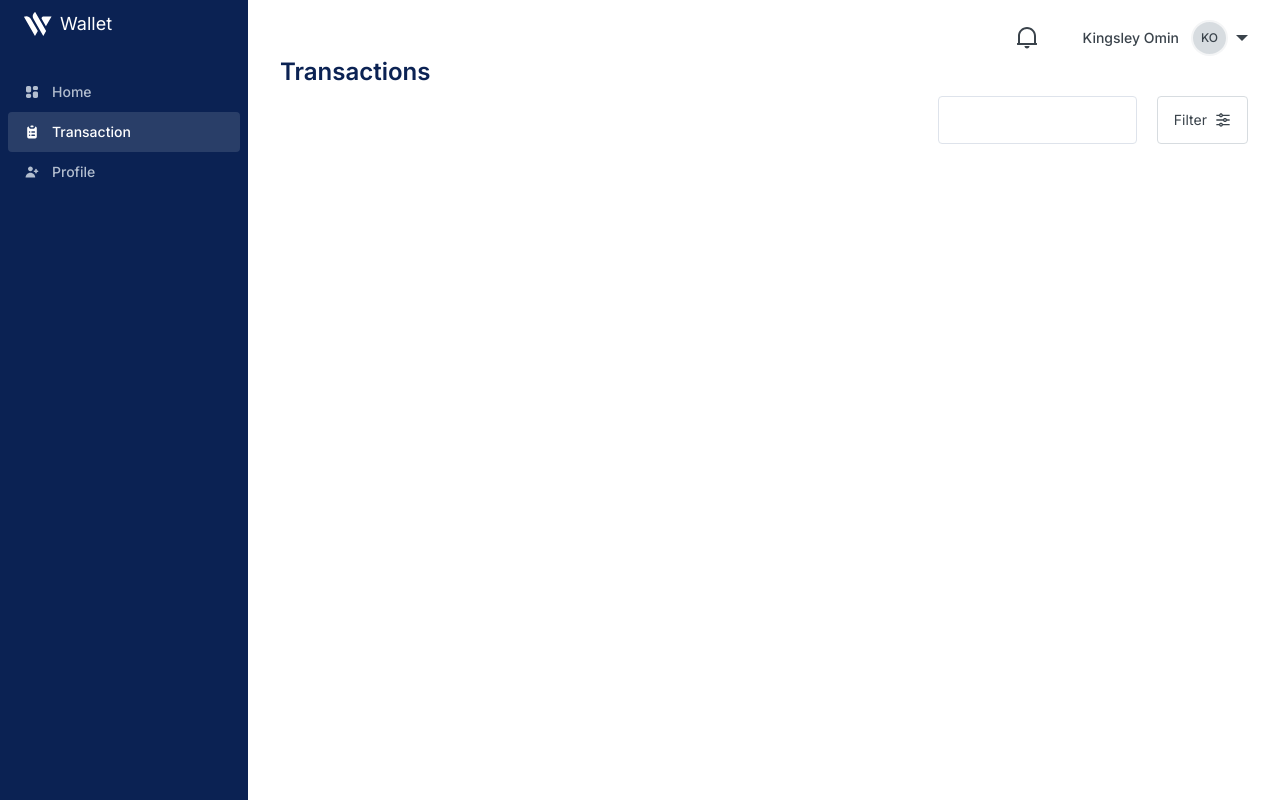
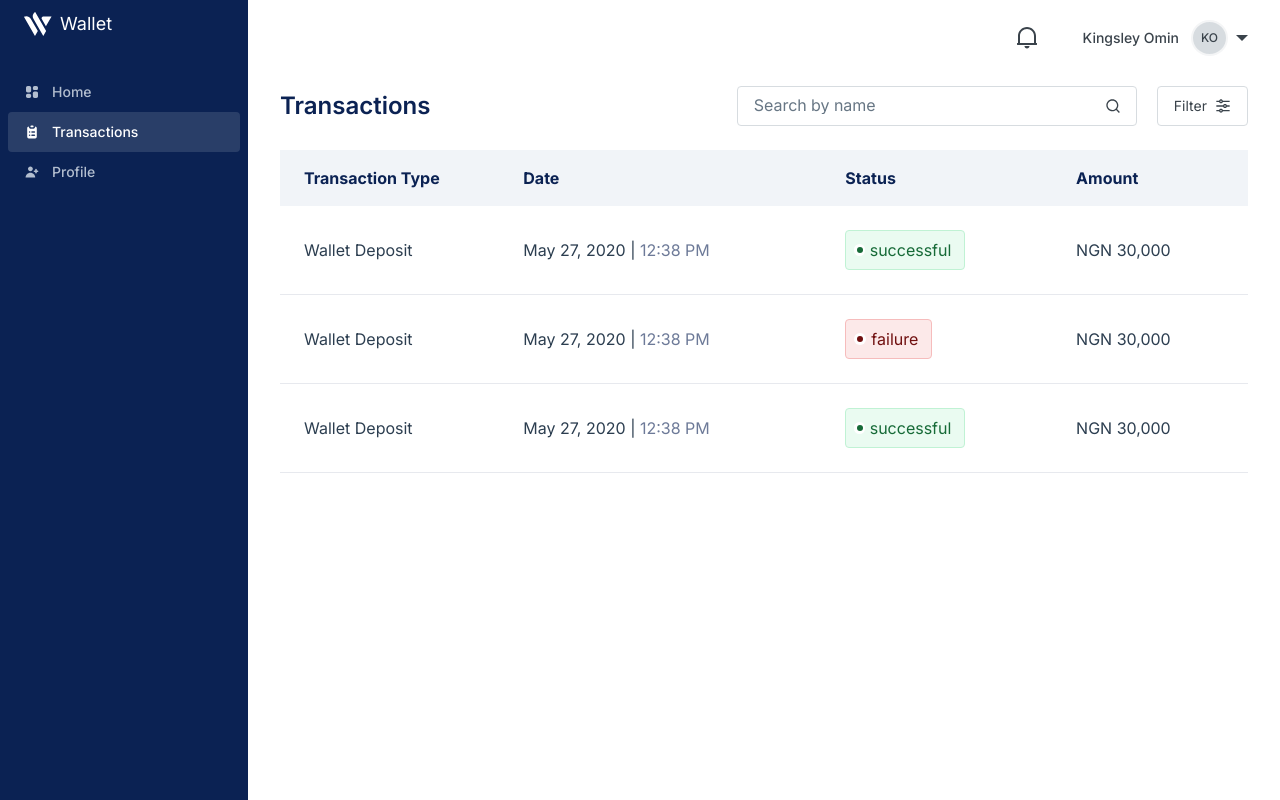
Before and after one commit to Ssalma/wallet_app, a Vue app: page /dashboard/transactions in a window 1280 px wide. Built offline with nearby package versions, Linux system fonts and the light colour scheme.

Commit message:
Kwabena: adding transactions page

```diff
--- a/src/components/pincomponent/PinComponent.vue
+++ b/src/components/pincomponent/PinComponent.vue
@@ -104,7 +104,7 @@ export default {
   max-width: 264px;
   display: grid;
   grid-template-columns: repeat(4, 1fr);
-  gap: 54px;
+  gap: 24px;
   padding: 20px;
   input {
     @include inputTypography();
--- a/src/components/sidebar/SideBar.vue
+++ b/src/components/sidebar/SideBar.vue
@@ -67,7 +67,7 @@
               fill="#B3BECF"
             />
           </svg>
-          Transaction</router-link
+          Transactions</router-link
         >
       </li>
       <li>
--- a/src/layout/AuthScreens.vue
+++ b/src/layout/AuthScreens.vue
@@ -9,11 +9,11 @@
       <div class="main">
         <div class="left">
           <div>
-              <h1 class="title">{{title}}</h1>
-              <p class="subtitle">{{subtitle}}</p>
+            <h1 class="title">{{ title }}</h1>
+            <p class="subtitle">{{ subtitle }}</p>
           </div>
         </div>
-          <div class="right" >
+        <div class="right">
           <slot name="content"></slot>
         </div>
       </div>
@@ -28,12 +28,12 @@ export default {
   props: {
     title: {
       type: String,
-            default: "Create An Account"
+      default: "Create An Account",
     },
-        subtitle:{
+    subtitle: {
       type: String,
-            default: "Let's get started"
-        }
+      default: "Let's get started",
+    },
   },
   data() {
     return {
@@ -47,11 +47,11 @@ export default {
 .container {
   background: #f4f7fc;
   height: 100vh;
-  max-width: 1400px;
+  max-width: 1440px;
 }
 .sub-container {
   width: 100%;
-  max-width: calc(100vw - 40px);
+  max-width: calc(100vw - 284px);
   margin: 0px auto;
   padding: 50px 0px 0px 0px;
 }
@@ -59,22 +59,22 @@ export default {
   display: flex;
   justify-content: space-between;
 }
-.subtitle{
+.subtitle {
   font-style: normal;
   font-weight: 500;
   font-size: 30px;
   line-height: 42px;
-  color: #B3BECF;
+  color: #b3becf;
   max-width: 484px;
 }
-.left{
+.left {
   margin-top: 155px;
 }
-.right{
+.right {
   margin-top: 67px;
 }
-@media (max-width: 820px){
-  .main{
+@media (max-width: 820px) {
+  .main {
     flex-wrap: wrap;
     justify-content: center;
   }
--- a/src/views/dashboard/transactions/TransactionsView.vue
+++ b/src/views/dashboard/transactions/TransactionsView.vue
@@ -1,32 +1,109 @@
 <template>
   <div class="transactions">
-    <dashboard-modal
-      v-if="isOpen"
-      @close="closeModal"
-      title="Filter"
-    ></dashboard-modal>
+    <dashboard-modal v-if="isOpen" @close="closeModal" title="Filter">
+      <template #content>
+        <div class="transaction-type">
+          <hr />
+          <p>Transaction Type</p>
+          <div class="select">
+            <select name="transaction-type" id="transaction-type">
+              <!-- <option value="default">--Select--</option> -->
+              <option value="transfer">Wallet Transfer</option>
+              <option value="deposit">Wallet Deposit</option>
+            </select>
+          </div>
+        </div>
+        <div class="period">
+          <div class="start-date-section">
+            <p>Start Date</p>
+            <div class="start-date">
+              {{ dateDate }}
+              <span class="datepicker-toggle">
+                <span class="datepicker-toggle-button"></span>
+                <input
+                  type="date"
+                  class="datepicker-input"
+                  v-model="dateDate"
+                />
+              </span>
+            </div>
+          </div>
+          <div class="end-date-section">
+            <p>End Date</p>
+            <div class="end-date">
+              {{ endDate }}
+              <span class="datepicker-toggle">
+                <span class="datepicker-toggle-button"></span>
+                <input type="date" class="datepicker-input" v-model="endDate" />
+              </span>
+            </div>
+          </div>
+        </div>
+        <div class="radio-input">
+          <p>Transaction Status</p>
+          <div class="radio-buttons">
+            <input type="radio" name="status" id="successful" />
+            <label for="successful">Successful</label>
+            <input type="radio" name="status" id="failed" />
+            <label for="failed">Failed</label>
+          </div>
+        </div>
+        <ButtonComponent variant="blue" buttonTxt="Apply Search" />
+      </template>
+    </dashboard-modal>
     <div class="header">
       <h3>Transactions</h3>
       <div class="search-filter">
-        <InputField class="new-input" placeholder="Search by name" />
+        <div class="search">
+          <input type="text" placeholder="Search by name" />
+          <img :src="searchIcon" alt="" />
+        </div>
         <div class="filter" @click="openModal">
           <p>Filter</p>
           <img :src="filterIcon" alt="" />
         </div>
       </div>
     </div>
+    <TableSection :tableData="tableData" v-if="tableData.length > 0" />
   </div>
 </template>
 
 <script>
-import { InputField, DashboardModal } from "@/components";
+import { DashboardModal, ButtonComponent, TableSection } from "@/components";
 import filterIcon from "@/assets/equalizer-line.svg";
+import searchIcon from "@/assets/search-icon.svg";
 export default {
-  components: { InputField, DashboardModal },
+  components: { DashboardModal, ButtonComponent, TableSection },
   data() {
     return {
       filterIcon,
+      searchIcon,
       isOpen: false,
+      dateDate: "yyyy-mm-dd",
+      endDate: "yyyy-mm-dd",
+      tableData: [
+        {
+          tranType: "Wallet Deposit",
+          date: "May 27, 2020 | ",
+          time: " 12:38 PM",
+          status: "successful",
+          amount: "NGN 30,000",
+        },
+        {
+          tranType: "Wallet Deposit",
+          date: "May 27, 2020 | ",
+          time: " 12:38 PM",
+          status: "failure",
+          amount: "NGN 30,000",
+        },
+        {
+          tranType: "Wallet Deposit",
+          date: "May 27, 2020 | ",
+          time: " 12:38 PM",
+          status: "successful",
+          amount: "NGN 30,000",
+        },
+      ],
     };
   },
   methods: {
--- a/src/views/dashboard/transactions/transactions.scss
+++ b/src/views/dashboard/transactions/transactions.scss
@@ -15,6 +15,10 @@
 
 .transactions {
   .header {
+    @include flexCenter(row);
+    justify-content: space-between;
+    margin-top: 30px;
+    margin-bottom: 24px;
     h3 {
       @include fontStyling(600, 24px, 32px);
       color: #0b2253;
@@ -25,14 +29,41 @@
       justify-content: end;
       align-items: center;
 
+      .search {
+        @include flexCenter(row);
+        border: 1px solid #d7dce0;
+        border-radius: 4px;
+        height: 40px;
+        width: 400px;
+        padding: 8px 16px;
+
+        input {
+          width: 100%;
+          margin-right: 5px;
+          border: none;
+          outline: none;
+
+          &::placeholder {
+            @include fontStyling(400, 16px, 16px);
+            letter-spacing: -0.05px;
+            color: #677684;
+          }
+        }
+
+        img {
+          width: 14px;
+          height: 14px;
+        }
+      }
+
       .filter {
         @include flexCenter(row);
         background: #ffffff;
         border: 1px solid #d7dce0;
         border-radius: 4px;
-        height: 48px;
+        height: 40px;
         padding: 0 16px;
-        margin-top: 8px;
+        // margin-top: 8px;
         margin-left: 20px;
         cursor: pointer;
 
@@ -47,4 +78,120 @@
       }
     }
   }
+
+  .transaction-type {
+    margin-bottom: 24px;
+
+    hr {
+      border: 1px solid #d7dce0;
+      position: absolute;
+      left: 0;
+      right: 0;
+      top: 72px;
+    }
+
+    p {
+      @include fontStyling(400, 14px, 16px);
+      margin-top: 40px;
+      margin-bottom: 8px;
+      letter-spacing: 0.4px;
+      color: #6d7a98;
+    }
+
+    select {
+      @include fontStyling(400, 16px, 16px);
+      letter-spacing: 0.4px;
+      color: #0b2253;
+      background: none;
+      border: 1px solid #dee3eb;
+      border-radius: 4px;
+      width: 100%;
+      padding: 16px;
+
+      option {
+        @include fontStyling(400, 16px, 16px);
+        letter-spacing: 0.4px;
+        color: #0b2253;
+      }
+    }
+  }
+
+  .period {
+    display: flex;
+    justify-content: space-between;
+    margin-bottom: 32px;
+
+    .start-date-section,
+    .end-date-section {
+      p {
+        @include fontStyling(400, 14px, 16px);
+        margin-bottom: 8px;
+        letter-spacing: 0.4px;
+        color: #6d7a98;
+      }
+    }
+    .start-date,
+    .end-date {
+      @include flexCenter(row);
+      border: 1px solid #dee3eb;
+      border-radius: 4px;
+      padding: 14px;
+      max-width: 204px;
+      .datepicker-toggle {
+        display: inline-block;
+        position: relative;
+        width: 24px;
+        height: 24px;
+        margin-left: 11px;
+      }
+      .datepicker-toggle-button {
+        position: absolute;
+        left: 0;
+        top: 0;
+        width: 100%;
+        height: 100%;
+        background-image: url("../../../assets/Calendar.svg");
+      }
+      .datepicker-input {
+        position: absolute;
+        left: 0;
+        top: 0;
+        width: 100%;
+        height: 100%;
+        opacity: 0;
+        cursor: pointer;
+        box-sizing: border-box;
+      }
+      .datepicker-input::-webkit-calendar-picker-indicator {
+        position: absolute;
+        left: 0;
+        top: 0;
+        width: 100%;
+        height: 100%;
+        margin: 0;
+        padding: 0;
+        cursor: pointer;
+      }
+    }
+  }
+
+  .radio-input {
+    margin-bottom: 30px;
+    p {
+      @include fontStyling(600, 14px, 16px);
+      color: #0b2253;
+      margin-bottom: 16px;
+    }
+
+    label {
+      @include fontStyling(400, 14px, 16px);
+      letter-spacing: 0.4px;
+      color: #0b2253;
+      margin-left: 8px;
+      margin-right: 46px;
+    }
+
+    input {
+    }
+  }
 }
```
Also changed, not shown: src/assets/Calendar.svg (added), src/assets/search-icon.svg (added). Lines whose indentation alone changed are shown as unchanged.
